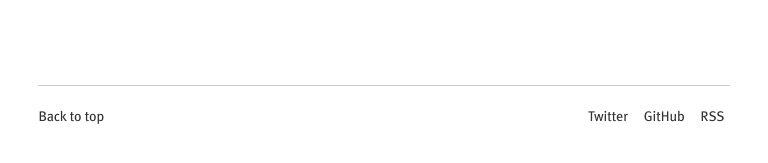
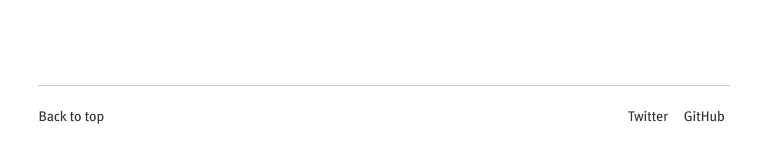
Before and after one commit to aacyun/jianxioy.github.com, a Jekyll site: the page built from index.html, in a window 768 px wide. Shown: the part 673-836 px from the top of the page. Built offline with Jekyll 4.4.1, drawn with Linux system fonts in a browser that asks for light colours; Markdown is read by kramdown in place of the engine named in the settings.

Commit message:
Testing iPad

```diff
--- a/static/css/layout.css
+++ b/static/css/layout.css
@@ -185,7 +185,7 @@ a:hover {
 		}
 		.offsite-links {
 			position: relative;
-			left: 360px;
+			left: 400px;
 			top: -21px;
 		}
 	}
```
